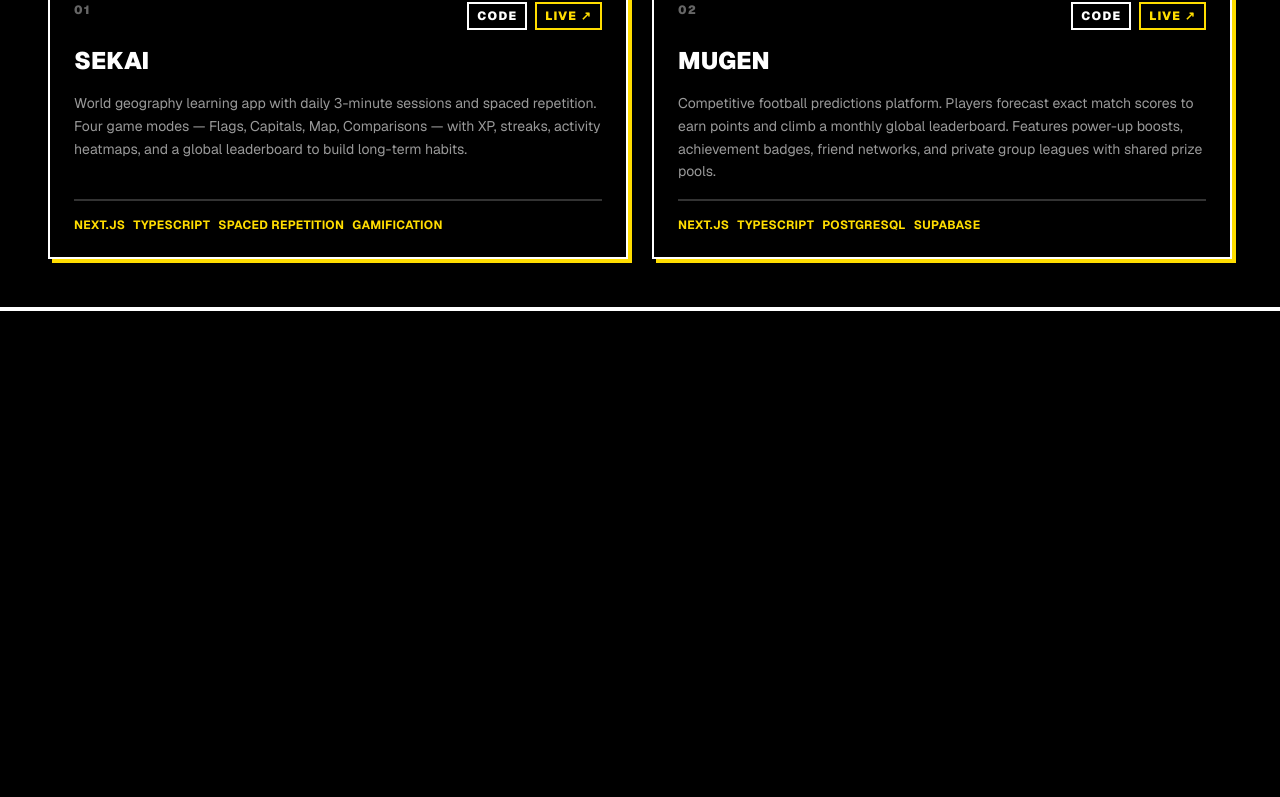
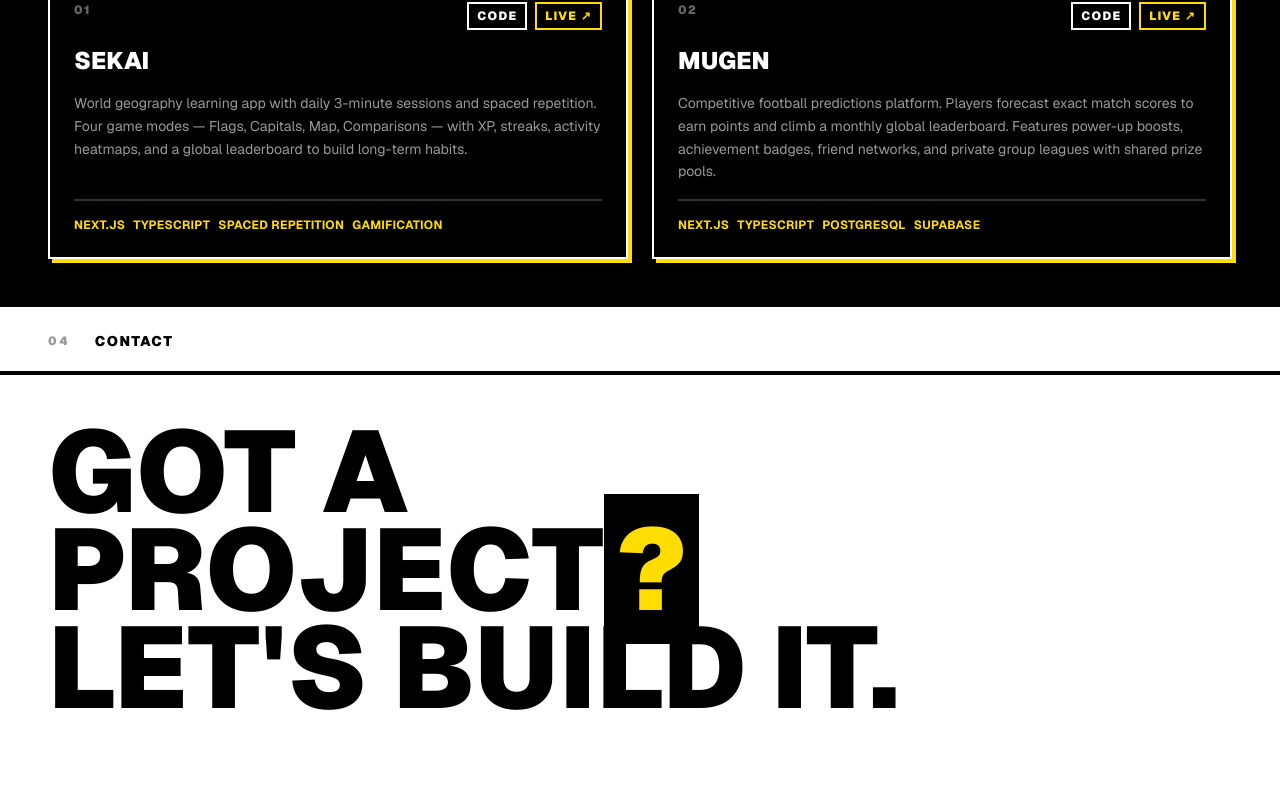
Before and after one commit to seishiiinsan/portfolio, a Next.js app: page / in a window 1280 px wide. Shown: the part 1996-2793 px from the top of the page. Before the commit the page ends 2307 px from the top, so only its background shows below. Built offline with nearby package versions, Linux system fonts and the light colour scheme.

Commit message:
contact section

```diff
--- a/src/app/page.tsx
+++ b/src/app/page.tsx
@@ -1,6 +1,7 @@
 import Hero from "@/components/sections/Hero";
 import About from "@/components/sections/About";
 import Work from "@/components/sections/Work";
+import Contact from "@/components/sections/Contact";
 
 export default function Home() {
   return (
@@ -8,6 +9,7 @@ export default function Home() {
       <Hero />
       <About />
       <Work />
+      <Contact />
     </>
   );
 }
--- /dev/null
+++ b/src/components/sections/Contact.tsx
@@ -0,0 +1,77 @@
+import Reveal from "@/components/ui/Reveal";
+
+const SOCIALS = [
+  { label: "GitHub", href: "https://github.com/seishiiinsan" },
+  { label: "LinkedIn", href: "https://www.linkedin.com/in/gabin-hallosserie/" },
+  { label: "Email", href: "mailto:gabinhalloss@gmail.com" },
+];
+
+export default function Contact() {
+  return (
+    <section id="contact" className="bg-white text-black min-h-[calc(100vh-4rem)] flex flex-col">
+      {/* Header bar */}
+      <div className="flex items-center gap-6 px-6 md:px-12 py-5 border-b-4 border-black">
+        <span className="font-black text-xs uppercase tracking-[0.25em] text-black/40">04</span>
+        <span className="font-black uppercase tracking-widest text-sm">Contact</span>
+      </div>
+
+      {/* Main content */}
+      <div className="flex flex-col flex-1 justify-between p-6 md:p-12 gap-16">
+        <Reveal>
+          <p className="font-black uppercase leading-[0.85] text-[clamp(3rem,9vw,8rem)] max-w-5xl">
+            Got a project<span className="text-[#FFDD00] bg-black px-3">?</span>
+            <br />
+            Let&apos;s build it.
+          </p>
+        </Reveal>
+
+        <div className="grid md:grid-cols-2 gap-12 md:gap-6 items-end">
+          {/* Email CTA */}
+          <Reveal>
+            <a
+              href="mailto:gabinhalloss@gmail.com"
+              className="group inline-flex flex-col gap-2"
+            >
+              <span className="font-black uppercase text-xs tracking-widest text-black/40">
+                Drop a line
+              </span>
+              <span className="font-black text-xl md:text-2xl border-b-4 border-black group-hover:border-[#FFDD00] group-hover:text-[#FFDD00] transition-colors duration-150 pb-1">
+                gabinhalloss@gmail.com
+              </span>
+            </a>
+          </Reveal>
+
+          {/* Socials */}
+          <Reveal delay={0.1}>
+            <ul className="flex flex-wrap gap-3 md:justify-end">
+              {SOCIALS.map((s) => (
+                <li key={s.label}>
+                  <a
+                    href={s.href}
+                    target={s.href.startsWith("mailto") ? undefined : "_blank"}
+                    rel={s.href.startsWith("mailto") ? undefined : "noopener noreferrer"}
+                    className="inline-flex items-center px-5 py-3 font-black uppercase tracking-widest text-sm border-2 border-black shadow-[4px_4px_0_#000] hover:shadow-[6px_6px_0_#FFDD00] hover:border-[#FFDD00] hover:-translate-x-0.5 hover:-translate-y-0.5 transition-all duration-150"
+                  >
+                    {s.label} →
+                  </a>
+                </li>
+              ))}
+            </ul>
+          </Reveal>
+        </div>
+
+        {/* Footer */}
+        <Reveal delay={0.15}>
+          <div className="flex flex-col sm:flex-row items-start sm:items-center justify-between gap-4 pt-8 border-t-4 border-black">
+            <span className="font-black uppercase tracking-tighter text-lg">
+              GH<span className="text-[#FFDD00]">.</span>
+            </span>
+            <span className="font-bold text-xs uppercase tracking-widest text-black/40">
+              © {new Date().getFullYear()} Gabin Hallosserie — All rights reserved
+            </span>
+          </div>
+        </Reveal>
+      </div>
+    </section>
+  );
+}
```
